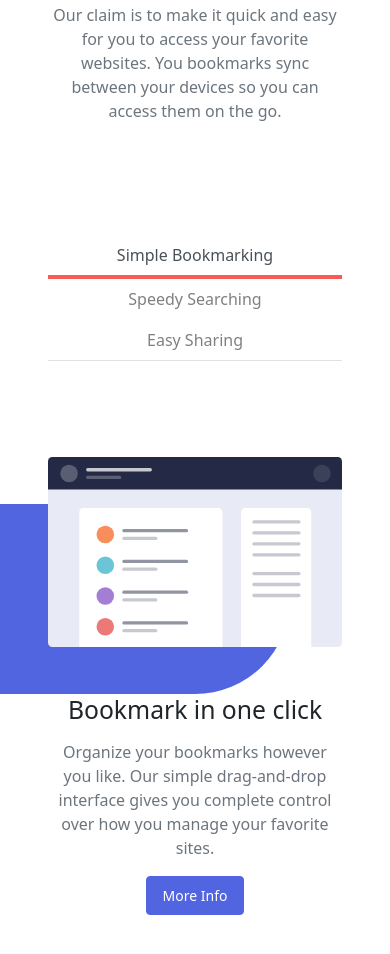
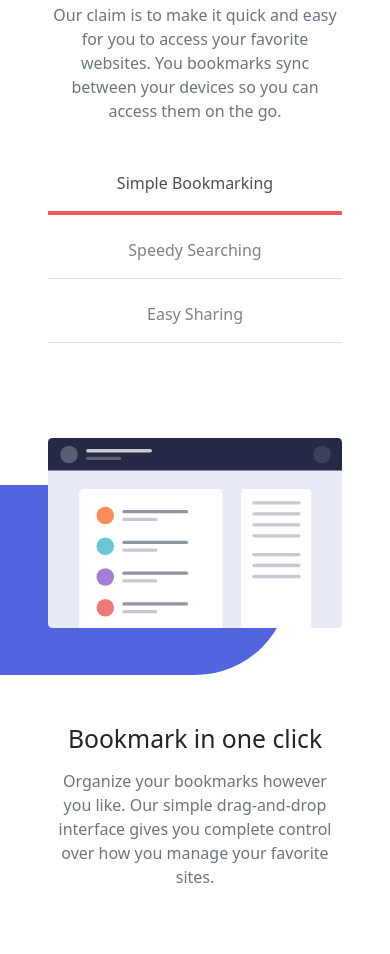
Before and after one commit to mireiamarcet/it-academy-sprint-2, a website: page nivell-1/index.html in a window 390 px wide. Shown: the part 850-1804 px from the top of the page. Drawn offline with nearby package versions, Linux system fonts and the light colour scheme.

Commit message:
Exercici 2 completat

```diff
--- a/nivell-1/index.html
+++ b/nivell-1/index.html
@@ -61,7 +61,7 @@
     <section id="features">
         <div class="container my-5 px-5 px-sm-1">
             <div class="row justify-content-center align-items-center">
-                <div class="col-sm-5 text-center my-5">
+                <div class="col-sm-5 text-center mt-5 mb-1">
                     <h2>Features</h2>
                     <p class="text-muted my-3">Our claim is to make it quick and easy for you to access your favorite websites. You bookmarks sync between your devices so you can access them on the go.</p>
                 </div>
@@ -69,8 +69,8 @@
 
             <!-- nav tabs -->
             <div class="row justify-content-center align-items-center">
-                <div class="col-sm-8 text-center my-5">
-                    <ul class="nav nav-tabs nav-fill" id="myTab" role="tablist">
+                <div class="col-sm-8 text-center mt-1 mb-5">
+                    <ul class="nav nav-tabs nav-fill flex-column flex-sm-row" id="myTab" role="tablist">
                         <li class="nav-item" role="presentation">
                             <button class="nav-link active" id="bookmarking-tab" data-bs-toggle="tab" data-bs-target="#bookmarking" type="button" role="tab" aria-controls="bookmarking" aria-selected="true">Simple Bookmarking</button>
                         </li>
@@ -89,7 +89,7 @@
                 <!-- tab content 1-->
                 <div class="tab-pane active" id="bookmarking" role="tabpanel" aria-labelledby="bookmarking-tab">
                     <div class="row my-5 justify-content-center align-items-center">
-                        <div class="col-sm-6 position-relative">
+                        <div class="col-sm-6 position-relative mb-5 mb-sm-1">
                             <div class="bg-primary half-pill-right w-100 h-100 position-absolute top-25 end-20 z-index-n1"></div>
                             <img src="images/illustration-features-tab-1.svg" class="img-fluid position-relative z-index-n2" alt="illustration of bookmark manager">
 
@@ -97,14 +97,14 @@
                         <div class="col-sm-6 text-center text-sm-start my-5 my-sm-1">
                             <h2>Bookmark in one click</h2>
                             <p class="text-muted my-3">Organize your bookmarks however you like. Our simple drag-and-drop interface gives you complete control over how you manage your favorite sites.</p>
-                            <a href="#" class="btn btn-primary px-3 py-2"><small>More Info</small></a>
+                            <a href="#" class="btn btn-primary px-3 py-2 d-none d-sm-inline"><small>More Info</small></a>
                         </div>
                     </div>
                 </div>
                 <!-- tab content 2-->
                 <div class="tab-pane" id="searching" role="tabpanel" aria-labelledby="searching-tab">
                     <div class="row my-5 justify-content-center align-items-center">
-                        <div class="col-sm-6 position-relative">
+                        <div class="col-sm-6 position-relative mb-5 mb-sm-1">
                             <div class="bg-primary half-pill-right w-100 h-100 position-absolute top-25 end-20 z-index-n1"></div>
                             <img src="images/illustration-features-tab-2.svg" class="img-fluid position-relative z-index-n2" alt="illustration of bookmark manager">
 
@@ -112,14 +112,14 @@
                         <div class="col-sm-6 text-center text-sm-start my-5 my-sm-1">
                             <h2>Intelligent search</h2>
                             <p class="text-muted my-3">Our powerful search feature will help you find saved sites in no time at all No need to trawl through all of your bookmarks.</p>
-                            <a href="#" class="btn btn-primary px-3 py-2"><small>More Info</small></a>
+                            <a href="#" class="btn btn-primary px-3 py-2 d-none d-sm-inline"><small>More Info</small></a>
                         </div>
                     </div>
                 </div>
                 <!-- tab content 3-->
                 <div class="tab-pane" id="sharing" role="tabpanel" aria-labelledby="sharing-tab">
                     <div class="row my-5 justify-content-center align-items-center">
-                        <div class="col-sm-6 position-relative">
+                        <div class="col-sm-6 position-relative mb-5 mb-sm-1">
                             <div class="bg-primary half-pill-right w-100 h-100 position-absolute top-25 end-20 z-index-n1"></div>
                             <img src="images/illustration-features-tab-3.svg" class="img-fluid position-relative z-index-n2" alt="illustration of bookmark manager">
 
@@ -127,7 +127,7 @@
                         <div class="col-sm-6 text-center text-sm-start my-5 my-sm-1">
                             <h2>Share your bookmarks</h2>
                             <p class="text-muted my-3">Easily share your bookmarks and collections with others. Create a sharable link that you can send at the click of a button.</p>
-                            <a href="#" class="btn btn-primary px-3 py-2"><small>More Info</small></a>
+                            <a href="#" class="btn btn-primary px-3 py-2 d-none d-sm-inline"><small>More Info</small></a>
                         </div>
                     </div>
                 </div>
--- a/nivell-1/sass/main.scss
+++ b/nivell-1/sass/main.scss
@@ -21,7 +21,6 @@ $navbar-light-toggler-icon-bg:  url("../images/icon-hamburger.svg");
 // custom nav tabs
 $nav-link-color: gray;
 $nav-link-hover-color: $secondary;
-
 
 // import Bootstrap
 @import '../node_modules/bootstrap/scss/bootstrap';
@@ -53,23 +52,20 @@ $nav-link-hover-color: $secondary;
 
 // custom nav tabs
 .nav-tabs {
-    border-bottom: $nav-tabs-border-width solid $nav-tabs-border-color;
+
+    border-bottom: none;
 
     .nav-link {
-        &:link,
-        &:visited,
-        &:hover,
-        &:focus,
-        &:default {
-          border-color: transparent;
-        }
+        border: none;
+        border-bottom: $nav-tabs-border-width solid $nav-tabs-border-color;
+        outline: none;
+        margin-top: 1rem;
+        padding-bottom: 1rem;
     }
 
     .nav-link.active {
-      border: none;
-      border-bottom: $nav-tabs-border-width solid $nav-tabs-border-color;
+      border-bottom: $nav-tabs-border-width solid $secondary;
       border-width: 0.3rem;
-      border-color: $secondary;
     }
 
 
```
Also changed, not shown: nivell-1/css/main.min.css, 1 other file.
